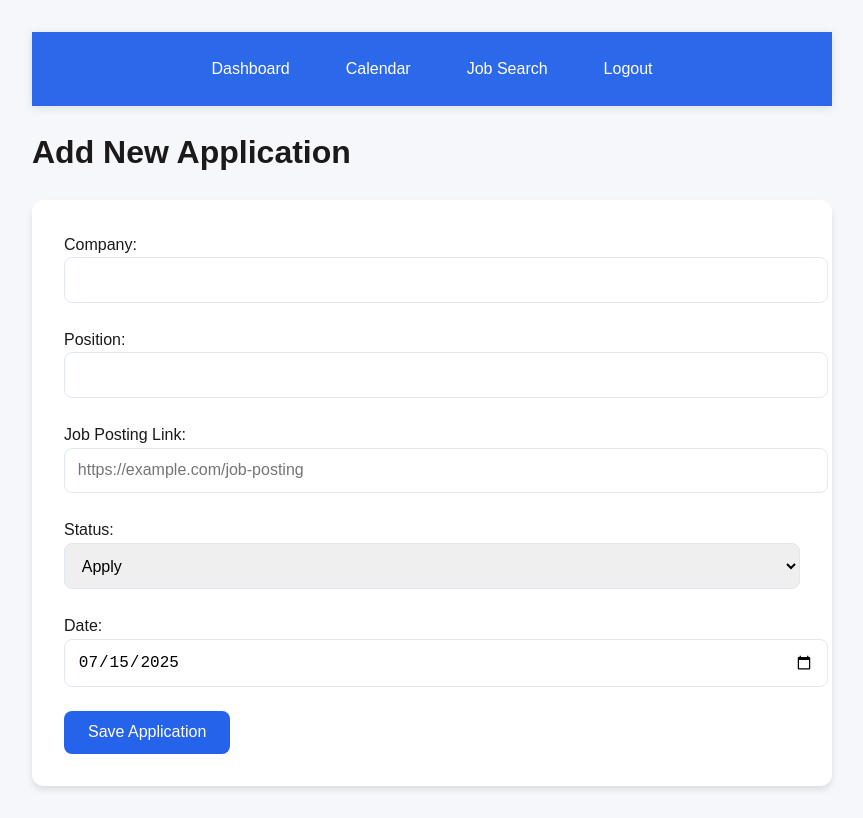
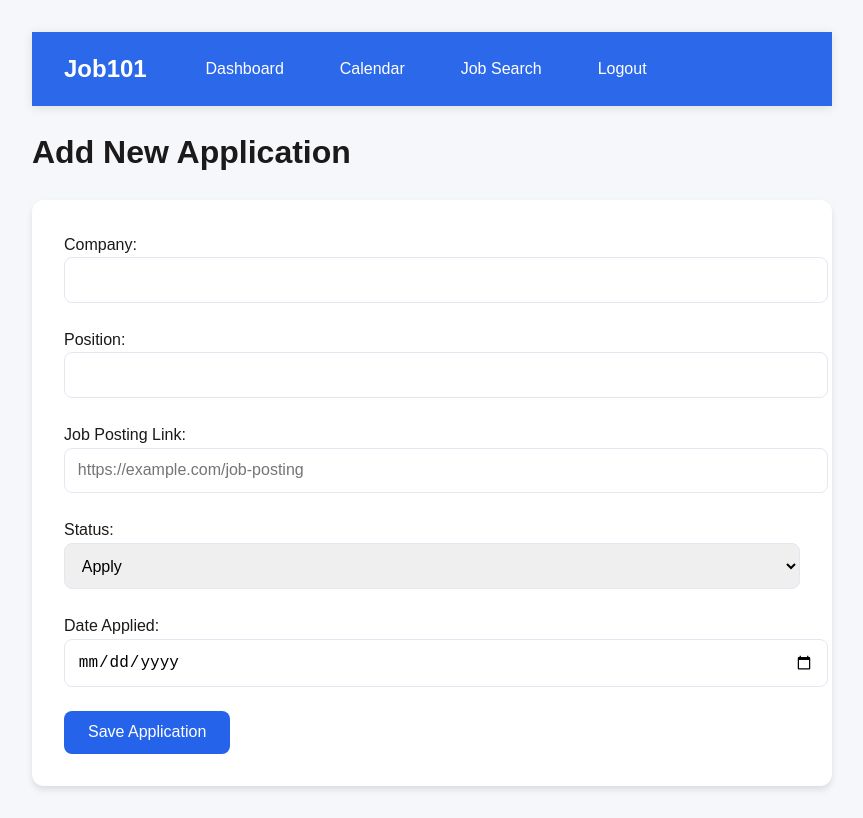
Before and after one commit to evali767/Job101, a React (Create React App) app: page /add-application in a window 1280 px wide. Shown: the whole page, without its empty margins (208-1071 px from the left). Built offline with nearby package versions, Linux system fonts and the light colour scheme; no server answers.

Commit message:
Save button on job search pages brings user to add application page

```diff
--- a/src/App.css
+++ b/src/App.css
@@ -8,16 +8,33 @@ body {
   line-height: 1.6;
 }
 
-/* navbar */
 .navbar {
   background-color: #2c68ea;
   padding: 1rem 2rem;
   display: flex;
-  /* spacing between buttons in nav bar */
-  gap: 1.5rem;
-  justify-content: center;
+  align-items: center; /*  ensures vertical centering */
+  justify-content: space-between;
+  position: relative;
   box-shadow: 0 2px 10px rgba(0, 0, 0, 0.1);
 }
+
+
+
+#logo {
+  color: white;
+  font-size: 1.5rem;
+  font-weight: bold;
+}
+
+.nav-links {
+  display: flex;
+  gap: 1.5rem;
+  margin: 0 auto;
+  /* position: absolute; */
+  /* left: 50%; */
+  transform: translateX(-10%);
+}
+
 
 /* styles links in navbar */
 .navbar a {
@@ -213,7 +230,7 @@ button:hover {
   padding: 1.5rem;
   margin-bottom: 1rem;
   border-radius: 10px;
-  box-shadow: 0 2px 4px rgba(0, 0, 0, 0.05);
+  box-shadow: 0 2px 4px rgba(0, 0, 0, 0.1);
   transition: all 0.3s;
   border-left: 4px solid #2563eb;
   position: relative;
@@ -243,7 +260,7 @@ button:hover {
 
 .status.apply {
   background: #e8f5e9;
-  color: #a5b706;
+  color: #e2a600;
 }
 
 
@@ -266,6 +283,10 @@ button:hover {
   background: #e8f5e9;
   color: #2e7d32;
   font-weight: bold;
+}
+
+#dashstatus {
+  margin-left: 10px;
 }
 
 
--- a/src/components/JobDisplayBox.js
+++ b/src/components/JobDisplayBox.js
@@ -1,6 +1,6 @@
 import { useState, useEffect } from 'react';
 
-export default function JobDisplayBox({page, results_per_page, what, onSave}) {
+export default function JobDisplayBox({ page, results_per_page, what, onSave }) {
   const [jobs, setJobs] = useState();
 
   let api = `http://api.adzuna.com/v1/api/jobs/us/search/${page}?app_id=${process.env.REACT_APP_APP_ID}&app_key=${process.env.REACT_APP_APP_KEY}&results_per_page=${results_per_page}&what=${what}&content-type=application/json`;
@@ -25,7 +25,10 @@ export default function JobDisplayBox({page, results_per_page, what, onSave}) {
         {job.salary_min == job.salary_max ? <p>Salary: ${job.salary_min.toLocaleString()}</p> : <p>salary: ${job.salary_min.toLocaleString()}-{job.salary_max.toLocaleString()}</p>}
         <p>Type: {job.contract_type || 'N/A'}</p>
         <p>Location: {job.location.display_name}</p>
-                <button onClick={onSave}>Save</button>
+        <button onClick={() => onSave({
+          position: job.title,
+          link: job.redirect_url
+        })}>Save</button>
       </div>
     ))}
   </>
--- a/src/components/Navbar.js
+++ b/src/components/Navbar.js
@@ -1,15 +1,15 @@
-// src/components/Navbar.js
 import { Link } from 'react-router-dom';
 
 export default function Navbar() {
   return (
     <nav className="navbar">
+    <div id="logo">Job101</div>
+    <div className="nav-links">
       <Link to="/dashboard">Dashboard</Link>
       <Link to="/calendar">Calendar</Link>
       <Link to="/jobsearch">Job Search</Link>
-      <Link to="/">
-        Logout
-      </Link>
-    </nav>
+      <Link to="/">Logout</Link>
+    </div>
+  </nav>
   );
 }
--- a/src/pages/AddApplication.js
+++ b/src/pages/AddApplication.js
@@ -1,6 +1,6 @@
 // page to add new job application to track
 import { useState } from 'react';
-import { useNavigate } from 'react-router-dom';
+import { useNavigate, useLocation } from 'react-router-dom';
 import Navbar from '../components/Navbar';
 
 // receive setApplications as a prop so that main applications list can be updated when new one is added
@@ -8,15 +8,17 @@ export default function AddApplication({ setApplications }) {
     // state management
     // naviagte function to change routes
     const navigate = useNavigate();
+    const location = useLocation();
     // initial values of form fields
+    const jobData = location.state || {};
+
     const [formData, setFormData] = useState({
         company: '',
-        position: '',
+        position: jobData.position || '',  // if coming from job search pg, there will be a job position
         status: 'Apply',
-        date: new Date().toISOString().split('T')[0],
-        link: ''
+        date: '',
+        link: jobData.link || ''  // if coming from job search pg, there will be a job link
     });
-
     const handleSubmit = (e) => {
         e.preventDefault();
         const newApplication = {
@@ -79,7 +81,7 @@ export default function AddApplication({ setApplications }) {
                 </div>
 
                 <div className="form-group">
-                    <label>Date:</label>
+                    <label>Date Applied:</label>
                     <input
                         type="date"
                         value={formData.date}
--- a/src/pages/ApplicationDetail.js
+++ b/src/pages/ApplicationDetail.js
@@ -70,7 +70,7 @@ export default function ApplicationDetail({ applications, setApplications }) {
                 value={formData.status}
                 onChange={handleChange}
               >
-                <option value="Apply">Need to Apply</option>
+                <option value="Apply">Apply</option>
                 <option value="Applied">Applied</option>
                 <option value="Interview">Interview</option>
                 <option value="Rejected">Rejected</option>
--- a/src/pages/Dashboard.js
+++ b/src/pages/Dashboard.js
@@ -112,10 +112,10 @@ export default function Dashboard({ applications }) {
                                         View Job Posting
                                     </a>
                                 )}
-                                <p className={`status ${app.status.toLowerCase()}`}>
+                                <p id="dashstatus" className={`status ${app.status.toLowerCase()}`}>
                                     {app.status}
                                 </p>
-                                <p>Applied: {app.date}</p>
+                                <p>Date Applied: {app.date}</p>
                                 <Link
                                     to={`/application/${app.id}/notes`}
                                     className="notes-button"
--- a/src/pages/JobSearch.js
+++ b/src/pages/JobSearch.js
@@ -1,10 +1,12 @@
 import { useState } from 'react';
+import { useNavigate } from 'react-router-dom';
 
 import Navbar from '../components/Navbar';
 import JobDisplayBox from '../components/JobDisplayBox';
 
-export default function Calendar() {
+export default function JobSearch() {
     const [input, setInput] = useState("js developer");
+    const navigate = useNavigate();
 
     const handleKeyDown = (e) => {
         if (e.key === 'Enter') {
@@ -12,14 +14,25 @@ export default function Calendar() {
         }
     };
 
+    // function to save job to dashboard after user clicks save button
+    const handleSaveJob = (jobData) => {
+        // navigate to add application page and prefill informaiton
+        navigate('/add-application', {
+            state: {
+                position: jobData.position,
+                link: jobData.link
+            }
+        });
+    };
+
     return (
         <div className="jobsearch">
             <Navbar />
             <h1>Search for Jobs</h1>
             <div style={styles.container}>
-        <input type="text" name="Search box" style={styles.input} onKeyDown={(e) => handleKeyDown(e)}/>
+                <input type="text" name="Search box" style={styles.input} onKeyDown={(e) => handleKeyDown(e)} />
             </div>
-      <JobDisplayBox page="1" results_per_page="20" what={input} />
+            <JobDisplayBox page="1" results_per_page="20" what={input} onSave={handleSaveJob} />
         </div>
     );
 }
```
Lines whose indentation alone changed are shown as unchanged.
